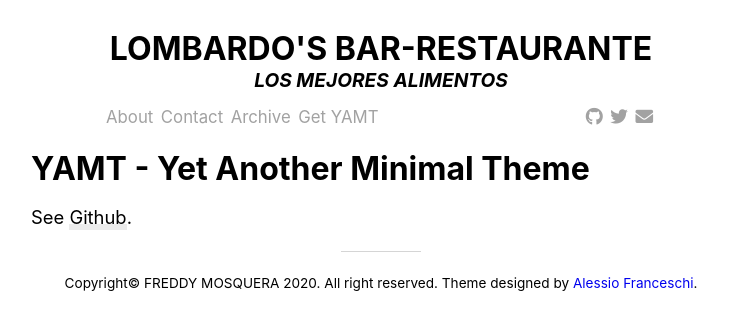
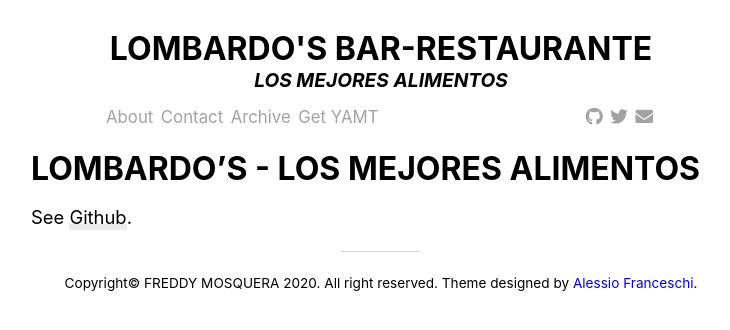
Before and after one commit to FreddySTJR/PROJ-SO-2, a Jekyll site: the page built from about.md, in a window 1280 px wide. Shown: the top 330 px of the page, without its empty margins (259-989 px from the left). Built offline with Jekyll 4.4.1, drawn with Linux system fonts in a browser that asks for light colours; nearby versions of some CDN libraries.

Commit message:
Update about.md

```diff
--- a/about.md
+++ b/about.md
@@ -3,5 +3,5 @@ layout: default
 title: About
 ---
 
-# [YAMT - Yet Another Minimal Theme](https://yamt.netlify.app/)
-See [Github](https://github.com/PandaSekh/Jekyll-YAMT).
+# [LOMBARDO'S - LOS MEJORES ALIMENTOS](https://freddystjr.github.io/PROJ-SO-2/)
+See [Github](https://github.com/FreddySTJR).
```
